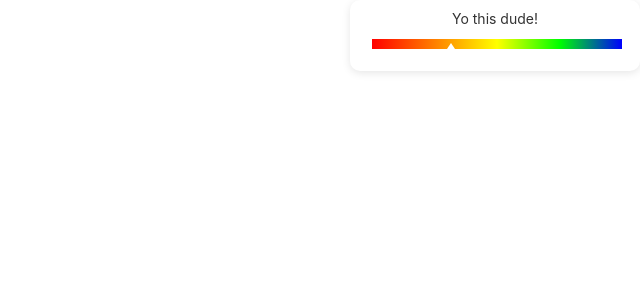
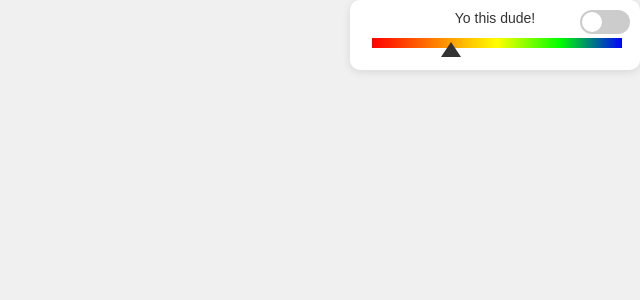
Before and after one commit to Pints-and-Parathas/ClariScale, a React (Create React App) app in the folder frontend/political_scale/: page / in a window 1280 px wide. Shown: the top 300 px of the page, without its empty margins (640-1280 px from the left). Built offline with nearby package versions, Linux system fonts and the light colour scheme.

Commit message:
Add a toggle to switch betweel light and dark mode.

```diff
--- a/frontend/political_scale/src/App.js
+++ b/frontend/political_scale/src/App.js
@@ -1,6 +1,9 @@
 import React, {useState} from 'react'
 import PopUp from './popUp/PopUp.component';
 import GlobalStyle from './styles/GlobalStyle';
+import { ThemeProvider } from 'styled-components';
+import { lightTheme, darkTheme } from './themeToggle/Theme';
+import ThemeToggle from './themeToggle/ThemeToggle.component';
 
 const apiResponse = true;
 const category = "Yo this dude!";
@@ -8,14 +11,21 @@ const value = 30;
 
 const App = () => {
   const [isArticle, setIsArticle] = useState(apiResponse);
+  const [theme, setTheme] = useState('light');
+
+  const toggleTheme = () =>{
+    setTheme((prevTheme) => (prevTheme === 'light' ? 'dark' : 'light'));
+  };
+
+  const currentTheme = theme === 'light' ? lightTheme : darkTheme;
 
   return (
-    <>
+    <ThemeProvider theme={currentTheme}>
       <GlobalStyle /> {/* Apply global styles */}
       <div className="App">
-        <PopUp isArticle={isArticle} category={category} value={value}/>
+        <PopUp isArticle={isArticle} category={category} value={value} theme={theme} toggleTheme={toggleTheme}/>
       </div>
-    </>
+    </ThemeProvider>
   );
 };
 
--- a/frontend/political_scale/src/popUp/PopUp.component.js
+++ b/frontend/political_scale/src/popUp/PopUp.component.js
@@ -1,14 +1,19 @@
 import React from 'react'
 import { PopupContainer } from './PopUp.styled';
 import SlidingScale from '../slidingScale/SlidingScale.component';
+import ThemeToggle from '../themeToggle/ThemeToggle.component';
+import { ToggleContainer } from '../themeToggle/ThemeToggle.styled';
 
-const PopUp = ({isArticle, category, value}) => {
+const PopUp = ({isArticle, category, value, theme, toggleTheme}) => {
     //If user not on article then no pop up
     if(!isArticle) return null;
 
     return(
         <PopupContainer>
-            <SlidingScale category={category} value = {value} />
+            <ToggleContainer>
+                <ThemeToggle theme={theme} toggleTheme={toggleTheme} />
+            </ToggleContainer>
+            <SlidingScale category={category} value={value} />
         </PopupContainer>
     );
 };
--- a/frontend/political_scale/src/popUp/PopUp.styled.js
+++ b/frontend/political_scale/src/popUp/PopUp.styled.js
@@ -7,9 +7,9 @@ export const PopupContainer = styled.div`
   right: 0px;
   width: 250px;
   padding: 20px;
-  background-color: var(--background); /* Use CSS variable for background */
-  color: var(--color); /* Use CSS variable for text color */
-  box-shadow: var(--shadow); /* Use CSS variable for shadow */
+  background-color: ${(props) => props.theme.background}; /* Use theme for background */
+  color: ${(props) => props.theme.color}; /* Use theme for text color */
+  box-shadow: ${(props) => props.theme.shadow};
   border-radius: 10px;
   z-index: 1000;
 `;
--- a/frontend/political_scale/src/slidingScale/SlidingScale.styled.js
+++ b/frontend/political_scale/src/slidingScale/SlidingScale.styled.js
@@ -39,7 +39,8 @@ export const SlidingScaleInput = styled.input.attrs({ type: 'range' })`
     height: 0px;
     border-left: 10px solid transparent; /* Left side of the triangle */
     border-right: 10px solid transparent; /* Right side of the triangle */
-    border-bottom: 15px solid #ffffff; /* Bottom color of the triangle (thumb) */
+    border-bottom: 15px solid ${(props) => props.theme.thumbColor}; /* Bottom color of the triangle (thumb) */
+
     cursor: pointer;
     transform: translateY(4px); /* Adjust positioning to center the triangle */
   }
--- a/frontend/political_scale/src/styles/GlobalStyle.js
+++ b/frontend/political_scale/src/styles/GlobalStyle.js
@@ -1,21 +1,12 @@
 import { createGlobalStyle } from 'styled-components';
 
 const GlobalStyle = createGlobalStyle`
-  /* Default light mode styles */
-  :root {
-    --background: #ffffff; /* Light mode background */
-    --color: #333333; /* Light mode text color */
-    --shadow: 0px 2px 8px rgba(0, 0, 0, 0.1); /* Light mode shadow */
-  }
-
-  /* Dark mode styles */
-  @media (prefers-color-scheme: dark) {
-    :root {
-      --background: #333333; /* Dark mode background */
-      --color: #ffffff; /* Dark mode text color */
-      --shadow: 0px 2px 8px rgba(255, 255, 255, 0.2); /* Dark mode shadow */
+    body {
+        margin: 0; /* Reset margin for the body */
+        font-family: Arial, sans-serif; /* Add a default font */
+        background-color: #f0f0f0; /* Optional: Set a default background for the whole app */
+        color: #333; /* Optional: Set a default text color for the whole app */
     }
-  }
 `;
 
 export default GlobalStyle;
--- /dev/null
+++ b/frontend/political_scale/src/themeToggle/Theme.js
@@ -0,0 +1,13 @@
+export const lightTheme = {
+    background: '#ffffff',
+    color: '#333333',
+    shadow: '0px 2px 8px rgba(0, 0, 0, 0.1)',
+    thumbColor: '#333333', // Light mode thumb color
+};
+
+export const darkTheme = {
+    background: '#333333',
+    color: '#ffffff',
+    shadow: '0px 2px 8px rgba(255, 255, 255, 0.2)',
+    thumbColor: '#ffffff', // Dark mode thumb color
+};
--- /dev/null
+++ b/frontend/political_scale/src/themeToggle/ThemeToggle.component.js
@@ -0,0 +1,14 @@
+import React from 'react';
+import { ToggleSwitch } from './ThemeToggle.styled';
+
+const ThemeToggle =({theme, toggleTheme}) => {
+    return (
+        <ToggleSwitch>
+            <input type="checkbox" onChange={toggleTheme} />
+            <span></span>
+
+        </ToggleSwitch>
+    );
+};
+
+export default ThemeToggle;
--- /dev/null
+++ b/frontend/political_scale/src/themeToggle/ThemeToggle.styled.js
@@ -0,0 +1,55 @@
+// Switch.styled.js
+import styled from 'styled-components';
+
+export const ToggleSwitch = styled.label`
+  position: relative;
+  display: inline-block;
+  width: 50px; /* Width of the toggle */
+  height: 24px; /* Height of the toggle */
+
+  input {
+    opacity: 0; /* Hide the checkbox */
+    width: 0;
+    height: 0;
+  }
+
+  span {
+    position: absolute;
+    cursor: pointer; /* Make it clickable */
+    top: 0;
+    left: 0;
+    right: 0;
+    bottom: 0;
+    background-color: #ccc; /* Background color for the switch */
+    border-radius: 34px; /* Rounded corners */
+    transition: background-color 0.4s; /* Smooth transition */
+
+    &:before {
+      position: absolute;
+      content: "";
+      height: 20px; /* Height of the slider */
+      width: 20px; /* Width of the slider */
+      left: 2px; /* Position of the slider */
+      bottom: 2px; /* Position of the slider */
+      background-color: white; /* Color of the slider */
+      border-radius: 50%; /* Make it circular */
+      transition: transform 0.4s; /* Smooth transition for the slider */
+    }
+  }
+
+  /* Styles when the toggle is checked */
+  input:checked + span {
+    background-color: #66bb6a; /* Color when toggle is on */
+  }
+
+  input:checked + span:before {
+    transform: translateX(26px); /* Move the slider */
+  }
+`;
+
+export const ToggleContainer = styled.div`
+  position: absolute; /* Absolute positioning */
+  top: 10px;         /* Distance from the top */
+  right: 10px;       /* Distance from the right */
+  z-index: 1002;     /* Ensure it's above other elements */
+`;
```
